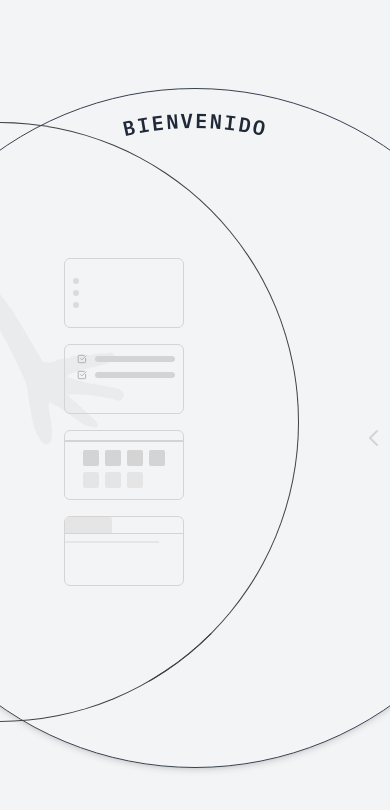
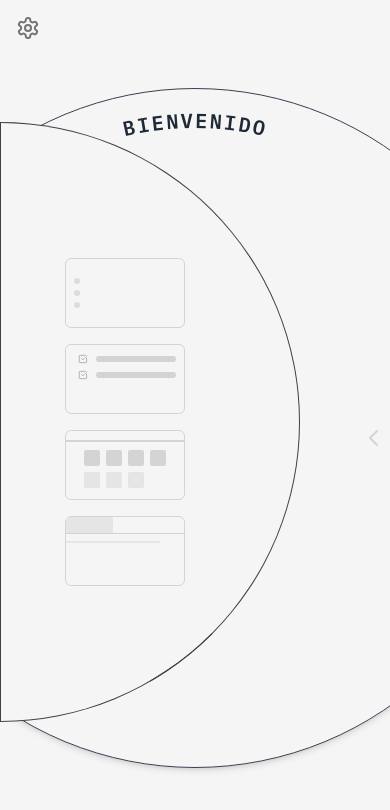
Before and after one commit to DiegoParadiso/recurnote, a React (Vite) app in the folder frontend/: page / in a window 390 px wide. Shown: the top 810 px of the page. Built offline with nearby package versions, Linux system fonts and the light colour scheme.

Commit message:
fix: Zona de Scroll del Sidebar; feat: Sección de Configuración; refactor(ui): Ocultar scroll predeterminado

```diff
--- a/frontend/src/components/Sidebars/HalfCircleSidebar/HalfCircleSidebar.jsx
+++ b/frontend/src/components/Sidebars/HalfCircleSidebar/HalfCircleSidebar.jsx
@@ -1,7 +1,8 @@
 import { useState } from 'react';
 import SidebarItem from './SidebarItem';
+import { ChevronRight } from 'lucide-react';
 
-export default function HalfCircleSidebar() {
+export default function HalfCircleSidebar({ showConfigPanel }) {
   const [items] = useState([
     { id: 1, label: 'nota' },
     { id: 2, label: 'Tarea' },
@@ -10,11 +11,24 @@ export default function HalfCircleSidebar() {
   ]);
 
   return (
-    <div className="fixed top-0 left-0 h-screen w-[30px] group z-50">
-      <div className="absolute left-0 top-0 h-full w-[30px] z-10" />
+    <div
+      className="fixed top-0 left-0 h-screen w-[30px] group z-50"
+      style={{ zIndex: showConfigPanel ? 10 : 50 }}
+    >
+      {/* Hover zone izquierda */}
+      <div className="absolute top-0 left-0 h-full w-[30px] z-10" />
 
-      <div className="absolute left-[-270px] top-1/2 -translate-y-1/2 transition-all duration-300 ease-in-out group-hover:left-[-1px]">
-        <div className="w-[300px] h-[600px] border border-neutral-700 rounded-r-full flex flex-col items-start justify-center gap-4 overflow-auto p-16 bg-neutral">
+      {/* Sidebar deslizante */}
+      <div
+        className={`
+          absolute top-1/2 left-[-300px] -translate-y-1/2
+          group-hover:left-0
+          transition-all duration-300 ease-in-out
+          bg-neutral border border-neutral-700 bg-neutral-100
+          rounded-r-full w-[300px] h-[600px] flex flex-col items-start justify-center gap-4 overflow-auto p-16 z-20
+        `}
+      >
+
         {items.map((item) => (
           <div
             key={item.id}
@@ -30,6 +44,5 @@ export default function HalfCircleSidebar() {
         ))}
       </div>
     </div>
-    </div>
   );
 }
--- /dev/null
+++ b/frontend/src/components/common/ConfigButton.jsx
@@ -0,0 +1,17 @@
+import { Settings } from 'lucide-react';
+
+export default function ConfigButton({ onToggle }) {
+  return (
+    <div className="fixed top-3 left-3 z-70">
+      <button
+        onClick={onToggle}
+        aria-label="Abrir configuración"
+        className="p-1 text-neutral-500 hover:text-neutral-700 active:scale-95 transition-transform cursor-pointer"
+        title="Configuración"
+        style={{ background: 'transparent', border: 'none' }}
+      >
+        <Settings size={24} />
+      </button>
+    </div>
+  );
+}
--- /dev/null
+++ b/frontend/src/components/common/ConfigPanel.jsx
@@ -0,0 +1,138 @@
+import { useState } from 'react';
+import { Clock } from 'lucide-react'; // npm install lucide-react
+
+function ToggleOption({ id, label, value, onChange }) {
+  return (
+    <div className="flex items-center space-x-3 cursor-pointer select-none">
+      <input
+        id={id}
+        type="checkbox"
+        checked={value}
+        onChange={e => onChange(e.target.checked)}
+        className="sr-only"
+      />
+      <label
+        htmlFor={id}
+        className={`w-11 h-6 flex items-center rounded-full p-1
+          ${value ? 'bg-neutral-700' : 'bg-gray-300'}
+          transition-colors duration-300`}
+      >
+        <span
+          className={`bg-white w-4 h-4 rounded-full shadow-md transform
+            duration-300 ease-in-out
+            ${value ? 'translate-x-5' : 'translate-x-0'}`}
+        />
+      </label>
+      <label htmlFor={id} className="text-gray-900 font-medium cursor-pointer">
+        {label}
+      </label>
+    </div>
+  );
+}
+
+function ComingSoonOption({ label }) {
+  return (
+    <div
+      className="flex items-center space-x-2 px-3 py-2 rounded border border-gray-200 bg-gray-50 text-gray-400 text-sm font-light select-none cursor-not-allowed
+        hover:bg-gray-100 transition-colors duration-200"
+      title="Próximamente"
+    >
+      <Clock size={16} className="flex-shrink-0" />
+      <span>{label}</span>
+      <span className="ml-auto italic text-xs text-gray-300">Próximamente</span>
+    </div>
+  );
+}
+
+export default function ConfigPanel({
+  show,
+  onClose,
+  showSmall,
+  setShowSmall,
+  showRightSidebar,
+  setShowRightSidebar,
+}) {
+  if (!show) return null;
+
+  return (
+    <>
+      {/* Fondo para cerrar clic afuera */}
+      <div
+        className="fixed inset-0 bg-black bg-opacity-30 z-40"
+        onClick={onClose}
+        aria-hidden="true"
+      />
+
+      <aside
+        role="dialog"
+        aria-modal="true"
+        aria-label="Panel de configuración"
+        className="fixed top-0 left-0 h-full w-80 max-w-full bg-white shadow-lg z-50 flex flex-col overflow-hidden"
+      >
+        {/* Header */}
+        <header className="flex justify-between items-center p-5 border-b border-gray-200 sticky top-0 bg-white z-10">
+          <h2 className="text-xl font-semibold text-gray-900 select-none">Configuración</h2>
+          <button
+            onClick={onClose}
+            aria-label="Cerrar panel"
+            className="text-gray-500 hover:text-gray-700 transition text-3xl leading-none select-none focus:outline-none focus:ring-2 focus:ring-blue-600 rounded"
+          >
+            ×
+          </button>
+        </header>
+
+        <main
+          className="flex-1 overflow-y-auto p-5 space-y-8 scroll-hidden"
+          style={{ scrollbarWidth: 'none', msOverflowStyle: 'none' }}
+        >
+          {/* Visualización */}
+          <section>
+            <h3 className="text-md font-semibold mb-4 text-gray-800 select-none">Visualización</h3>
+            <div className="flex flex-col space-y-4 max-w-xs">
+              <ToggleOption
+                id="toggle-circle-small"
+                label={showSmall ? 'Ocultar círculo pequeño' : 'Mostrar círculo pequeño'}
+                value={showSmall}
+                onChange={setShowSmall}
+              />
+              <ToggleOption
+                id="toggle-sidebar-right"
+                label={showRightSidebar ? 'Ocultar sidebar derecho' : 'Mostrar sidebar derecho'}
+                value={showRightSidebar}
+                onChange={setShowRightSidebar}
+              />
+            </div>
+          </section>
+
+          {/* Preferencias Generales */}
+          <section>
+            <h3 className="text-md font-semibold mb-4 text-gray-800 select-none">Preferencias Generales</h3>
+            <div className="flex flex-col space-y-3 max-w-xs">
+              <ComingSoonOption label="Cambiar Plantilla" />
+              <ComingSoonOption label="Idiomas" />
+              <ComingSoonOption label="Zonas Horarias" />
+            </div>
+          </section>
+
+          {/* Sesión y Planes */}
+          <section>
+            <h3 className="text-md font-semibold mb-4 text-gray-800 select-none">Sesión y Planes</h3>
+            <div className="flex flex-col space-y-3 max-w-xs">
+              <ComingSoonOption label="Inicio de Sesión" />
+              <ComingSoonOption label="Registro" />
+              <ComingSoonOption label="Planes" />
+            </div>
+          </section>
+
+          {/* Avanzado */}
+          <section>
+            <h3 className="text-md font-semibold mb-2 text-gray-800 select-none">Avanzado</h3>
+            <p className="text-gray-500 text-sm max-w-xs select-none">
+              Opciones avanzadas disponibles próximamente.
+            </p>
+          </section>
+        </main>
+      </aside>
+    </>
+  );
+}
--- a/frontend/src/index.css
+++ b/frontend/src/index.css
@@ -7,3 +7,14 @@ html, body, #root {
     height: 100%;
   margin: 0;
 }
+
+/* Ocultar scrollbar para elementos con scroll vertical */
+.scroll-hidden {
+  overflow-y: auto;  /* debe haber scroll para que aparezca */
+  -ms-overflow-style: none;  /* IE y Edge */
+  scrollbar-width: none;     /* Firefox */
+}
+
+.scroll-hidden::-webkit-scrollbar {
+  display: none;             /* Chrome, Safari y Opera */
+}
--- a/frontend/src/pages/Home.jsx
+++ b/frontend/src/pages/Home.jsx
@@ -3,17 +3,38 @@ import CircleLarge from '../components/Circles/CircleLarge/CircleLarge';
 import SidebarDayView from '../components/Sidebars/SidebarDayView/SidebarDayView/';
 import { Eye, EyeOff } from 'lucide-react';
 import HalfCircleSidebar from '../components/Sidebars/HalfCircleSidebar/HalfCircleSidebar';
+import ConfigButton from '../components/common/ConfigButton';
+import ConfigPanel from '../components/common/ConfigPanel';
 
 export default function Home() {
   const [showSmall, setShowSmall] = useState(true);
   const [selectedDay, setSelectedDay] = useState(null);
   const [showRightSidebar, setShowRightSidebar] = useState(true);
+  const [showLeftSidebar, setShowLeftSidebar] = useState(true);
+  const [showConfigPanel, setShowConfigPanel] = useState(false);
 
   return (
-    <div className="pt-3 sm:pt-0 w-screen min-h-[100dvh] bg-gray-100 flex items-center justify-center relative">
+    <div className="pt-3 sm:pt-0 w-screen min-h-[100dvh] bg-neutral-100 flex items-center justify-center relative">
 
-      <HalfCircleSidebar />
+      {/* Configuración */}
+      <ConfigButton onToggle={() => setShowConfigPanel(v => !v)} />
+      <ConfigPanel
+        show={showConfigPanel}
+        onClose={() => setShowConfigPanel(false)}
+        showSmall={showSmall}
+        setShowSmall={setShowSmall}
+        showRightSidebar={showRightSidebar}
+        setShowRightSidebar={setShowRightSidebar}
+      />
 
+      {/* Sidebar izquierdo condicional */}
+      {showLeftSidebar && (
+        <div style={{ zIndex: showConfigPanel ? 10 : 30, position: 'relative' }}>
+          <HalfCircleSidebar showConfigPanel={showConfigPanel} />
+        </div>
+      )}
+
+      {/* Contenido principal */}
       <div className="relative flex items-center justify-center">
         <CircleLarge
           showSmall={showSmall}
@@ -29,15 +50,18 @@ export default function Home() {
         </button>
       </div>
 
-      {showRightSidebar &&  <SidebarDayView
-  selectedDay={selectedDay}
-  setSelectedDay={setSelectedDay}
-  showRightSidebar={showRightSidebar}
-/>}
+      {/* Sidebar derecho condicional */}
+      {showRightSidebar && (
+        <SidebarDayView
+          selectedDay={selectedDay}
+          setSelectedDay={setSelectedDay}
+          showRightSidebar={showRightSidebar}
+        />
+      )}
 
-      {/* Flecha animada */}
+      {/* Flecha animada para mostrar/ocultar sidebar derecho */}
       <button
-        onClick={() => setShowRightSidebar((v) => !v)}
+        onClick={() => setShowRightSidebar(v => !v)}
         aria-label="Toggle right sidebar"
         className="fixed right-0 z-20 cursor-pointer flex items-center justify-center w-8 h-8 text-gray-300 animate-[slideLeftRight_2s_ease-in-out_infinite]"
         style={{
@@ -48,6 +72,7 @@ export default function Home() {
           padding: 0,
         }}
       >
+        {/* ← Flecha apuntando a la izquierda */}
         <svg
           xmlns="http://www.w3.org/2000/svg"
           fill="none"
@@ -60,11 +85,41 @@ export default function Home() {
         </svg>
       </button>
 
+      {/* Flecha animada para mostrar/ocultar sidebar izquierdo */}
+      <button
+        onClick={() => setShowLeftSidebar(v => !v)}
+        aria-label="Toggle left sidebar"
+        className="fixed left-0 z-20 cursor-pointer flex items-center justify-center w-8 h-8 text-gray-300 animate-[slideRightLeft_2s_ease-in-out_infinite]"
+        style={{
+          top: '50vh',
+          transform: 'translateY(-50%)',
+          background: 'transparent',
+          border: 'none',
+          padding: 0,
+        }}
+      >
+        {/* → Flecha apuntando a la derecha */}
+        <svg
+          xmlns="http://www.w3.org/2000/svg"
+          fill="none"
+          stroke="currentColor"
+          strokeWidth={2}
+          viewBox="0 0 24 24"
+          className="w-6 h-6"
+        >
+          <path strokeLinecap="round" strokeLinejoin="round" d="M9 5l7 7-7 7" />
+        </svg>
+      </button>
+
       <style>{`
         @keyframes slideLeftRight {
           0%, 100% { transform: translateX(0); }
           50% { transform: translateX(-6px); }
         }
+        @keyframes slideRightLeft {
+          0%, 100% { transform: translateX(0); }
+          50% { transform: translateX(6px); }
+        }
       `}</style>
     </div>
   );
```
Also changed, not shown: frontend/src/App.css (+11 -0 lines), frontend/src/components/Sidebars/SidebarDayView/ScrollContainer.jsx (deleted, +0 -28 lines), frontend/src/components/Sidebars/SidebarDayView/SidebarDayView.jsx (+11 -6 lines), frontend/src/hooks/useCalendarNavigation.js (deleted), frontend/src/hooks/useCircleLogic.js (deleted). Lines whose indentation alone changed are shown as unchanged.
